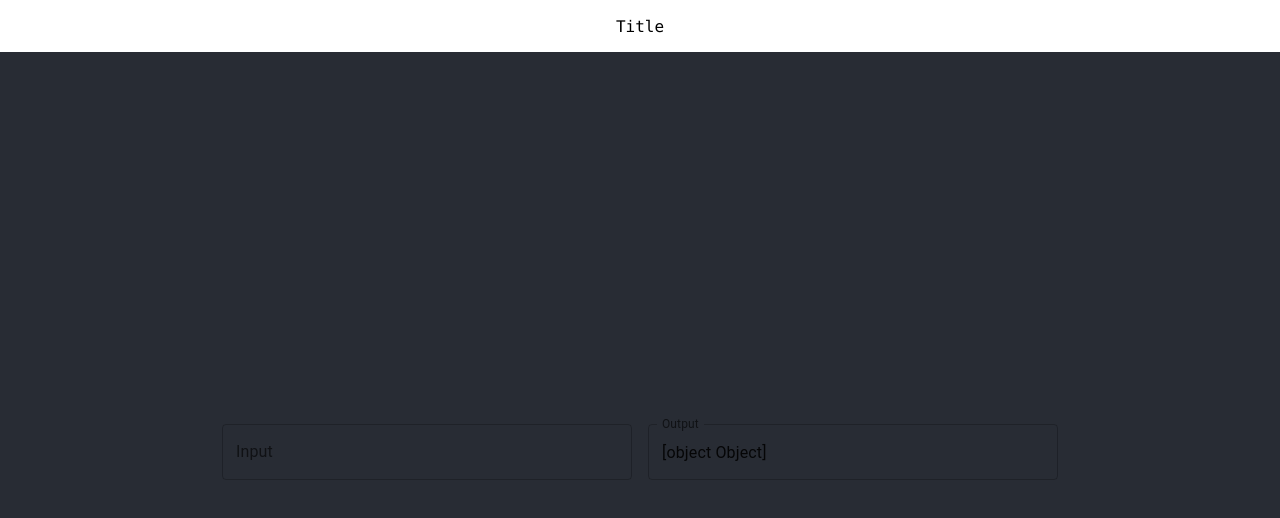
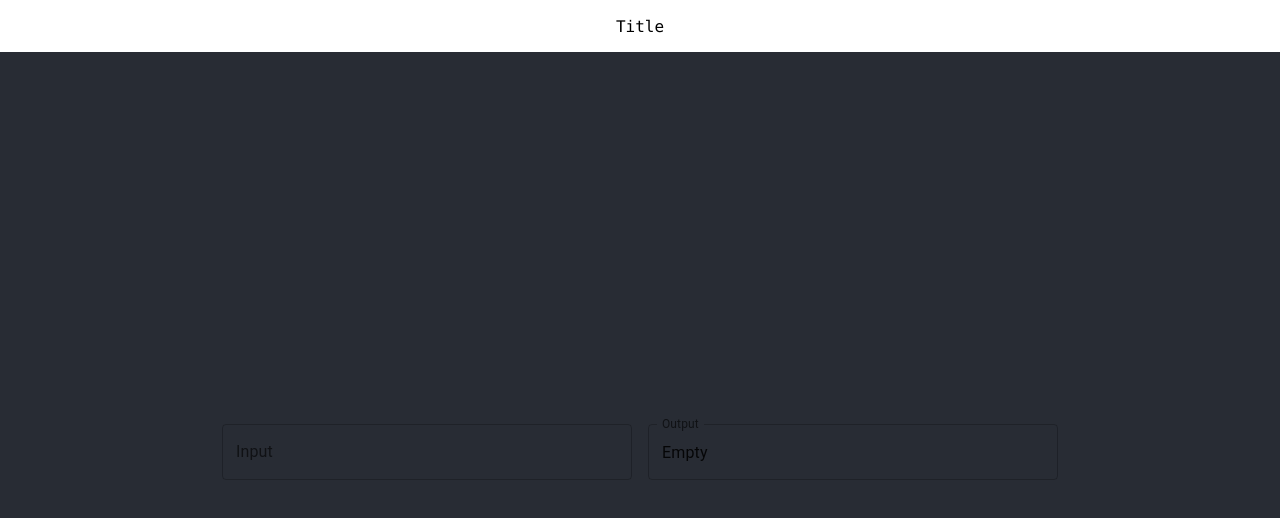
Before and after one commit to kumarabd/HackDFW-Tyler, a React (Create React App) app in the folder frontend/: page / in a window 1280 px wide. Shown: the top 518 px of the page. Built offline with nearby package versions, Linux system fonts and the light colour scheme.

Commit message:
fixed sync bug in frontend
Signed-off-by: kumarabd <abishekkumar92@gmail.com>

```diff
--- a/frontend/src/App.js
+++ b/frontend/src/App.js
@@ -8,7 +8,7 @@ function App() {
     defaultInputValue: "",
   }
 
-  const [data, setData] = useState({});
+  const [data, setData] = useState('Empty');
 
   const handleTextInputChange = async e => {
     const response = await fetch(`http://127.0.0.1:8081/api/input`, {
@@ -19,7 +19,7 @@ function App() {
           })
     const result = await response.json()
           console.log(result)
-          setData(result)
+          setData(result.data)
 
   }
 
@@ -38,7 +38,7 @@ function App() {
       autoComplete="off"
     >
         <TextField id="input" label="Input" variant="outlined" color="primary" onChange={handleTextInputChange}/>
-        <TextField id="output" label="Output" variant="outlined" color="primary" inputProps={{...inputProps, value: data, readOnly:true}}/>
+        <TextField id="output" label="Output" variant="outlined" color="primary" inputProps={{...inputProps, value: data, readOnly:true}} onChange={handleTextInputChange} />
         </Box>
       </header>
     </div>
```
Also changed, not shown: 2 other files (tests, documents, lock files or other folders).
